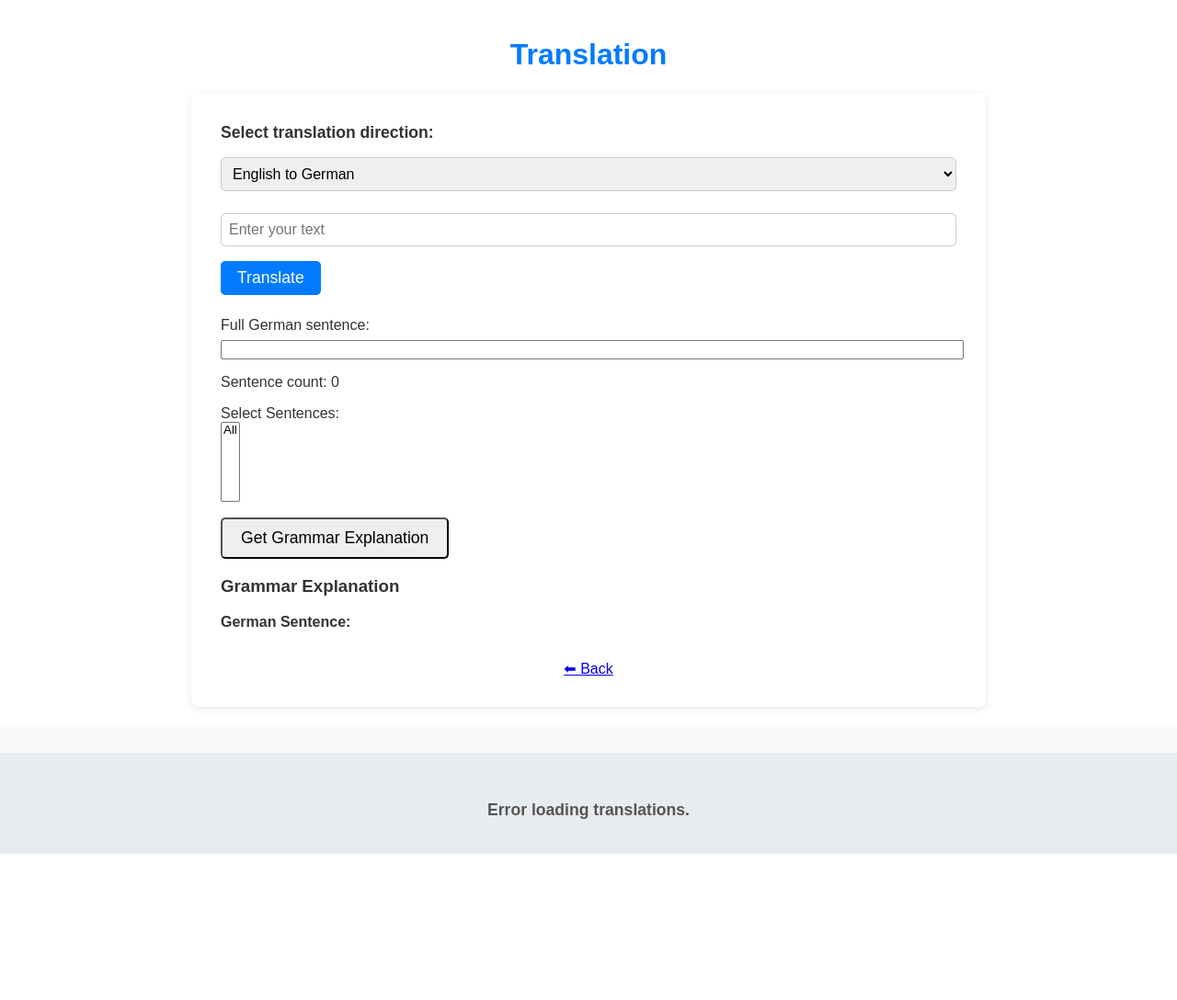
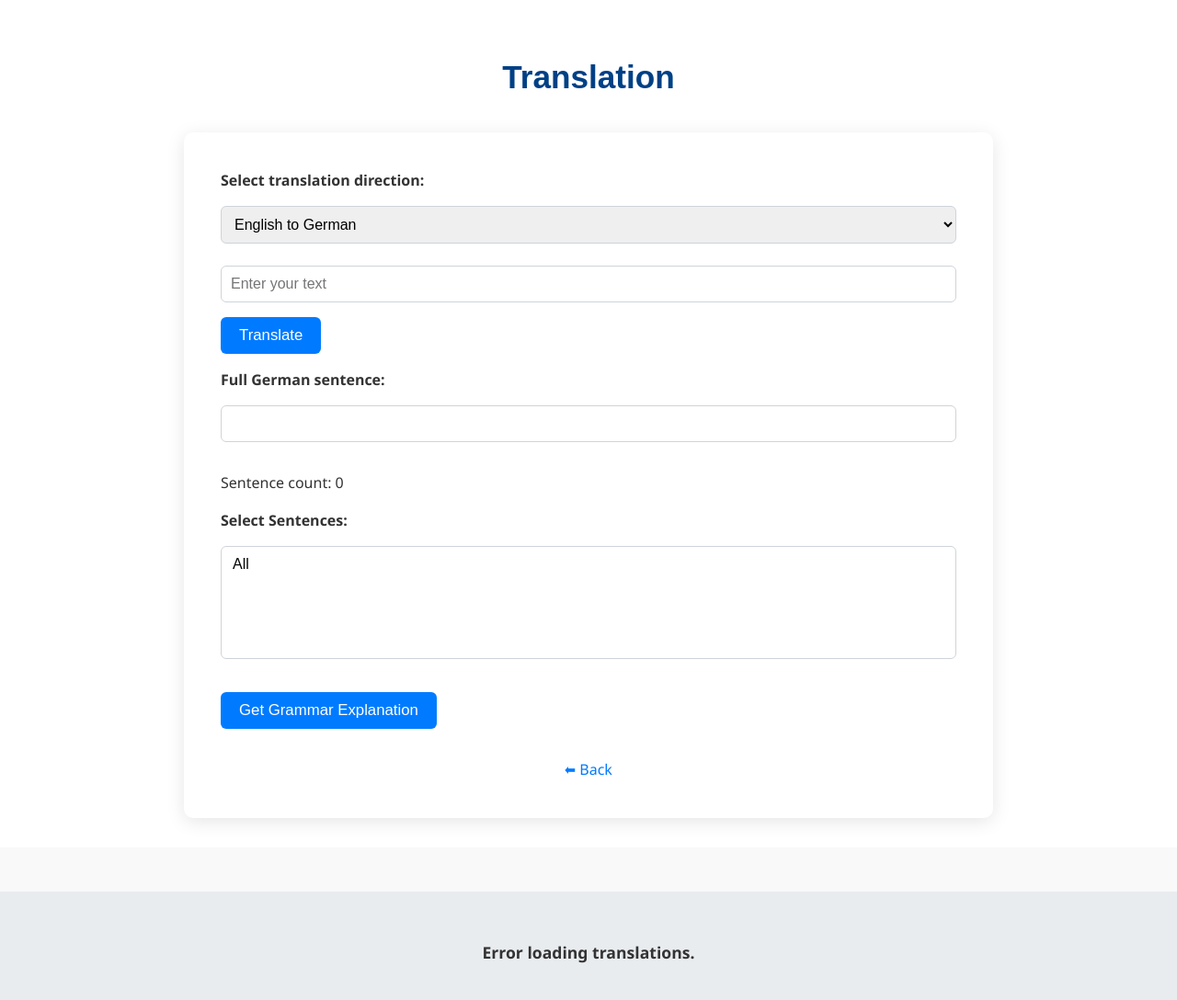
Before and after one commit to HordesOfGhost/de_und_en, a Python web app: template templates/grammar.html in a window 1280 px wide. Shown: the whole page at 92% size. Before the commit the page ends 929 px from the top, so only its background shows below. Run offline with Jinja, Linux system fonts and the light colour scheme; the template is opened without the code that fills it, so the values that code supplies are empty.

Commit message:
new templates css

```diff
--- a/static/grammar.css
+++ b/static/grammar.css
@@ -1,106 +1,187 @@
+body {
+    font-family: 'Segoe UI', Tahoma, Geneva, Verdana, sans-serif;
+    background-color: #f4f6f8;
+    margin: 0;
+    padding: 0;
+    line-height: 1.6;
+}
+
+main {
+    padding: 2rem;
+}
+
 .container {
     max-width: 800px;
     margin: 0 auto;
-    background-color: white;
-    border-radius: 8px;
-    box-shadow: 0 2px 10px rgba(0, 0, 0, 0.1);
-    padding: 2rem;
+    background-color: #fff;
+    border-radius: 10px;
+    box-shadow: 0 4px 20px rgba(0, 0, 0, 0.1);
+    padding: 2.5rem;
 }
 
-form {
-    margin-bottom: 1.5rem;
+h1 {
+    font-size: 2.2rem;
+    color: #004085;
+    text-align: center;
+    margin-bottom: 2rem;
 }
 
-form label {
-    font-size: 1.1rem;
-    font-weight: bold;
-    margin-bottom: 0.5rem;
+div label, form label {
+    font-size: 1rem;
+    font-weight: 600;
+    margin-bottom: 0.4rem;
     display: inline-block;
 }
 
-form select, form input {
-    padding: 8px;
+form select, form input, #full-german-sentence {
+    padding: 10px;
     font-size: 1rem;
     margin-top: 0.5rem;
     margin-bottom: 1rem;
     width: 100%;
-    border: 1px solid #ccc;
-    border-radius: 5px;
+    border: 1px solid #ced4da;
+    border-radius: 6px;
     box-sizing: border-box;
 }
 
-h1 {
-    font-size: 2rem;
-    color: #007bff;
-    margin-bottom: 1.5rem;
-    text-align: center;
-}
-
-form button {
-    padding: 8px 18px;
+form button, #grammar-submit {
+    padding: 10px 20px;
     background-color: #007bff;
     color: white;
-    font-size: 1.1rem;
+    font-size: 1.05rem;
+    font-weight: 500;
     border: none;
-    border-radius: 5px;
+    border-radius: 6px;
     cursor: pointer;
     transition: background-color 0.3s ease;
 }
 
-form button:hover {
+form button:hover, #grammar-submit:hover {
     background-color: #0056b3;
 }
 
-
-.translation-result {
+.translation-result, #grammar-explanation-result {
     margin-top: 2rem;
-    font-size: 1.2rem;
 }
 
-.translation-result h2 {
-    font-weight: bold;
-    margin-bottom: 1rem;
+.translation-result h2, #grammar-explanation-result h3 {
+    font-size: 1.3rem;
+    color: #343a40;
+    margin-bottom: 0.5rem;
 }
 
-.translation-result p {
+.translation-result p, #grammar-explanations, #grammar-german-text {
     font-size: 1.1rem;
-    margin-bottom: 1rem;
+    color: #212529;
 }
 
-.translation-result button {
-    background-color: transparent;
-    color: #007bff;
+button[title="Play Sound"] {
+    background: none;
     border: none;
     cursor: pointer;
     font-size: 1.2rem;
-    padding: 0;
+    color: #007bff;
 }
 
-.translation-result button:hover {
-    text-decoration: underline;
+button[title="Play Sound"]:hover {
+    color: #0056b3;
 }
 
+#sentence-selector {
+    width: 100%;
+    margin-top: 0.5rem;
+    padding: 10px;
+    border-radius: 6px;
+}
+
+footer {
+    margin-top: 3rem;
+    text-align: center;
+    color: #666;
+    font-size: 0.95rem;
+}
 
 #random-translation {
     font-weight: bold;
     font-size: 1.1rem;
     margin-top: 2rem;
     text-align: center;
+    color: #333;
 }
 
-
-button[title="Play Sound"] {
-    background: none;
-    border: none;
-    cursor: pointer;
-    font-size: 1.2rem;
-    padding: 0;
+.centered-link {
+    text-align: center;
+    margin-top: 2rem;
 }
 
-button[title="Play Sound"]:hover {
+.centered-link a {
     color: #007bff;
+    text-decoration: none;
+    font-weight: 500;
 }
-.centered-link {
-    text-align: center;
-    margin-top: 2rem; /* Optional margin */
+
+.centered-link a:hover {
+    text-decoration: underline;
 }
+#full-german-sentence,
+#sentence-selector {
+    padding: 10px;
+    font-size: 1rem;
+    border-radius: 6px;
+    border: 1px solid #ced4da;
+    margin-top: 0.5em;
+    box-sizing: border-box;
+    width: 100%;
+}
+
+#sentence-counter {
+    margin-top: 1.5em;
+}
+
+/* Grammar Submit Button (same style as Translate) */
+#grammar-submit {
+    padding: 10px 20px;
+    background-color: #007bff;
+    color: white;
+    font-size: 1.05rem;
+    font-weight: 500;
+    border: none;
+    border-radius: 6px;
+    cursor: pointer;
+    transition: background-color 0.3s ease;
+    margin-top: 1em;
+}
+
+#grammar-submit:hover {
+    background-color: #0056b3;
+}
+
+/* Grammar Explanation Card Styling */
+#grammar-explanation-result {
+    display: none;
+    background-color: #fdfdfd;
+    border-radius: 8px;
+    padding: 1rem 1.5rem;
+    box-shadow: 0 4px 12px rgba(0, 0, 0, 0.1);
+    max-height: 250px;
+    overflow-y: auto;
+    /* margin-top: 2rem; */
+    border-left: 5px solid #007bff;
+}
+
+#grammar-explanation-result h3 {
+    margin-top: 0;
+    color: #333;
+    font-size: 1.25rem;
+}
+
+#grammar-german-text {
+    font-style: italic;
+    color: #555;
+}
+
+#grammar-explanations {
+    margin-top: 0.5rem;
+    font-size: 1rem;
+    color: #212529;
+}
```
